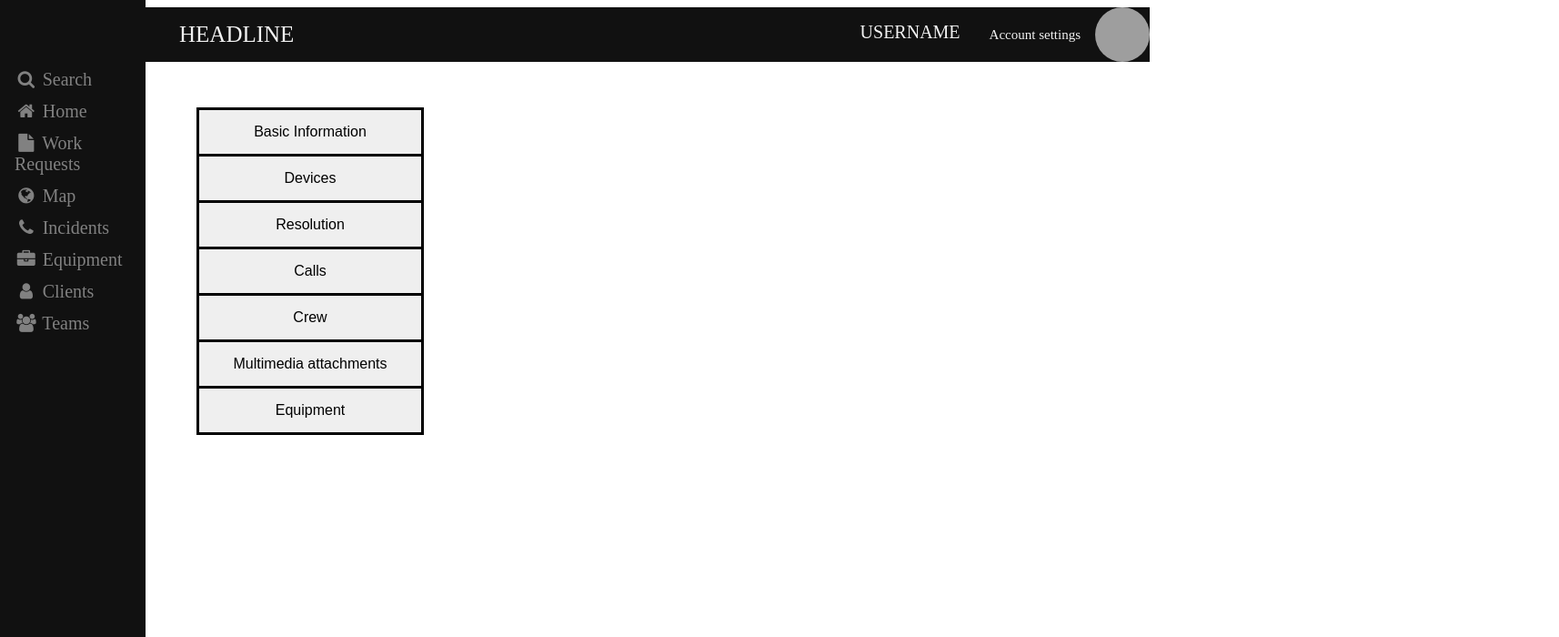
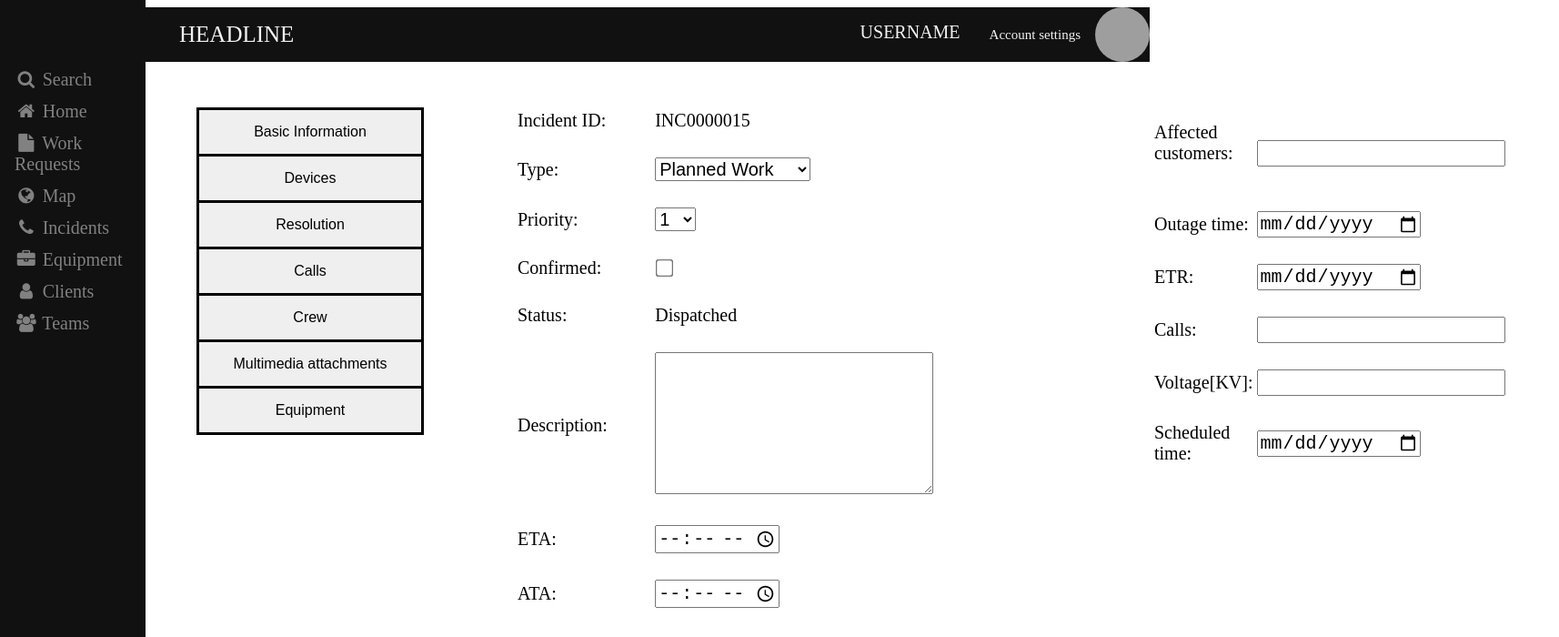
Before and after one commit to JovanM97/Web2-Projekat, an Angular app: page /addIncidents in a window 1280 px wide. Shown: the top 700 px of the page at 91% size, 1714 px wide, since content can reach past the window. Built offline with nearby package versions, Linux system fonts and the light colour scheme; grey boxes are pictures that could not be loaded.

Commit message:
Added IncBasicInfo component

```diff
--- a/src/app/add-incident-page/add-incident-page.component.css
+++ b/src/app/add-incident-page/add-incident-page.component.css
@@ -0,0 +1,11 @@
+.button {
+    transition-duration: 0.4s;
+    font-size: 35px;
+    border: 3px solid black;
+  }
+
+  .button:hover {
+    background-color: black; /* Green */
+    color: white;
+    box-shadow: 0 12px 16px 0 rgba(0,0,0,0.24), 0 17px 50px 0 rgba(0,0,0,0.19);
+  }
--- a/src/app/add-incident-page/add-incident-page.component.html
+++ b/src/app/add-incident-page/add-incident-page.component.html
@@ -4,3 +4,10 @@
 <div style="margin-left: 200px;">
     <app-incident-nav></app-incident-nav>
 </div>
+<div style="margin-left: 550px; margin-top: -360px;">
+   <!-- router outlet comes here -->
+    <app-incident-basic-info></app-incident-basic-info>
+</div>
+<hr>
+<button class="button" style="margin-left: 1600px;">Save</button>
+<button class="button">Cancel</button>
--- a/src/app/app.module.ts
+++ b/src/app/app.module.ts
@@ -18,6 +18,7 @@ import { PieChartComponent } from './pie-chart/pie-chart.component';
 import { IncidentPageComponent } from './incident-page/incident-page.component';
 import { IncidentNavComponent } from './incident-nav/incident-nav.component';
 import { AddIncidentPageComponent } from './add-incident-page/add-incident-page.component';
+import { IncidentBasicInfoComponent } from './incident-basic-info/incident-basic-info.component';
 
 @NgModule({
   declarations: [
@@ -37,6 +38,7 @@ import { AddIncidentPageComponent } from './add-incident-page/add-incident-page.
     IncidentPageComponent,
     IncidentNavComponent,
     AddIncidentPageComponent,
+    IncidentBasicInfoComponent,
   ],
   imports: [
     BrowserModule,
--- /dev/null
+++ b/src/app/incident-basic-info/incident-basic-info.component.css
@@ -0,0 +1,8 @@
+select{
+    font-size: 20px;
+}
+
+table.inline  {
+    display:inline-table;
+    vertical-align:top; /* or else as your needs */
+    }
--- /dev/null
+++ b/src/app/incident-basic-info/incident-basic-info.component.html
@@ -0,0 +1,88 @@
+<div style="height: 600px; flex-wrap: wrap; display: inline-block;">
+    <table class="inline" style="font-size: 20px;">
+        <tr>
+            <td>Incident ID: &nbsp;&nbsp;&nbsp;&nbsp;&nbsp;&nbsp;&nbsp;&nbsp;&nbsp;</td>
+            <td><label>INC0000015</label></td>
+        </tr>
+        <br>
+        <tr>
+            <td>Type:</td>
+            <td><select>
+                <option value="PLANNED">Planned Work</option>
+                <option value="UNPLANNED">Unplanned Work</option>
+            </select></td>
+        </tr>
+        <br>
+        <tr>
+            <td>Priority:</td>
+            <td><select>
+                <option value="1">1</option>
+                <option value="2">2</option>
+                <option value="3">3</option>
+                <option value="4">4</option>
+                <option value="5">5</option>
+                <option value="6">6</option>
+                <option value="7">7</option>
+                <option value="8">8</option>
+                <option value="9">9</option>
+                <option value="10">10</option>
+            </select></td>
+        </tr>
+        <br>
+        <tr>
+            <td>Confirmed: </td>
+            <td><input style="transform: scale(1.5);" type="checkbox"></td>
+        </tr>
+        <br>
+        <tr>
+            <td>Status: </td>
+            <td><label>Dispatched</label></td>
+        </tr>
+        <br>
+        <tr>
+            <td>Description: </td>
+            <td><textarea style="font-size: 15px; height: 150px; width: 300px;"></textarea></td>
+        </tr>
+        <br>
+        <tr>
+            <td>ETA: </td>
+            <td><input style="font-size: 20px;" type="time"></td>
+        </tr>
+        <br>
+        <tr>
+            <td>ATA: </td>
+            <td><input style="font-size: 20px;" type="time"></td>
+        </tr>
+    </table>
+    <table class="inline" style="font-size: 20px;margin-left: 700px; margin-top: -540px;">
+        <tr>
+            <td>Affected customers: &nbsp;&nbsp;&nbsp;&nbsp;&nbsp;&nbsp;&nbsp;&nbsp;&nbsp;</td>
+            <td><input style="font-size: 20px;" type="number"></td>
+        </tr>
+        <br>
+        <tr>
+            <td>Outage time: </td>
+            <td><input style="font-size: 20px;" type="date"></td>
+        </tr>
+        <br>
+        <tr>
+            <td>ETR: </td>
+            <td><input style="font-size: 20px;" type="date"></td>
+        </tr>
+        <br>
+        <tr>
+            <td>Calls: </td>
+            <td><input style="font-size: 20px;" type="number"></td>
+        </tr>
+        <br>
+        <tr>
+            <td>Voltage[KV]: </td>
+            <td><input style="font-size: 20px;" type="number"></td>
+        </tr>
+        <br>
+        <tr>
+            <td>Scheduled time: </td>
+            <td><input style="font-size: 20px;" type="date"></td>
+        </tr>
+    </table>
+</div>
--- /dev/null
+++ b/src/app/incident-basic-info/incident-basic-info.component.ts
@@ -0,0 +1,15 @@
+import { Component, OnInit } from '@angular/core';
+
+@Component({
+  selector: 'app-incident-basic-info',
+  templateUrl: './incident-basic-info.component.html',
+  styleUrls: ['./incident-basic-info.component.css']
+})
+export class IncidentBasicInfoComponent implements OnInit {
+
+  constructor() { }
+
+  ngOnInit(): void {
+  }
+
+}
```
Also changed, not shown: 1 other file (tests, documents, lock files or other folders).
